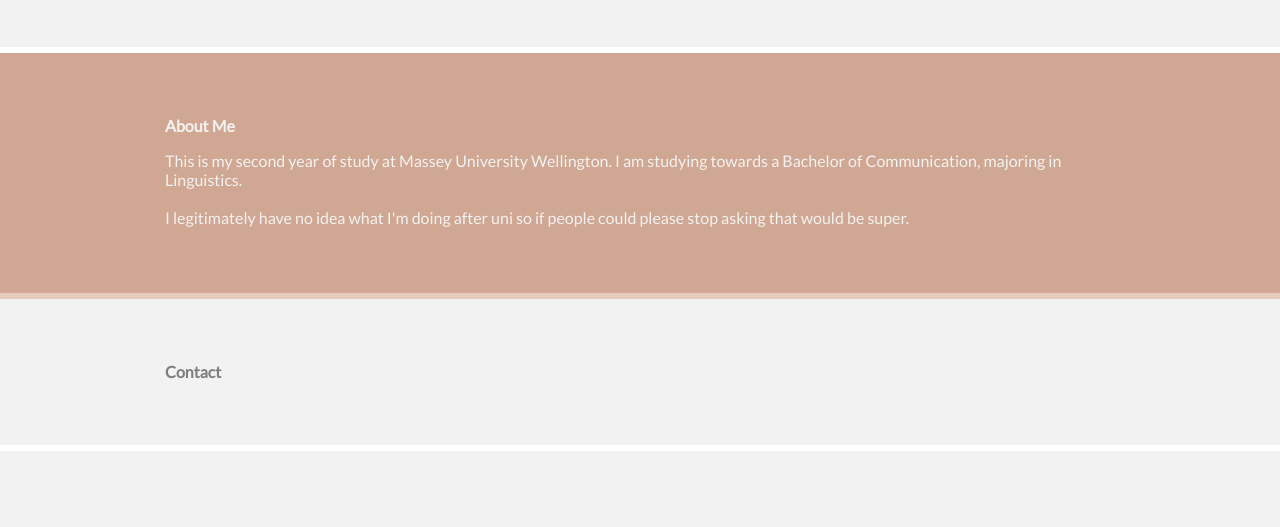
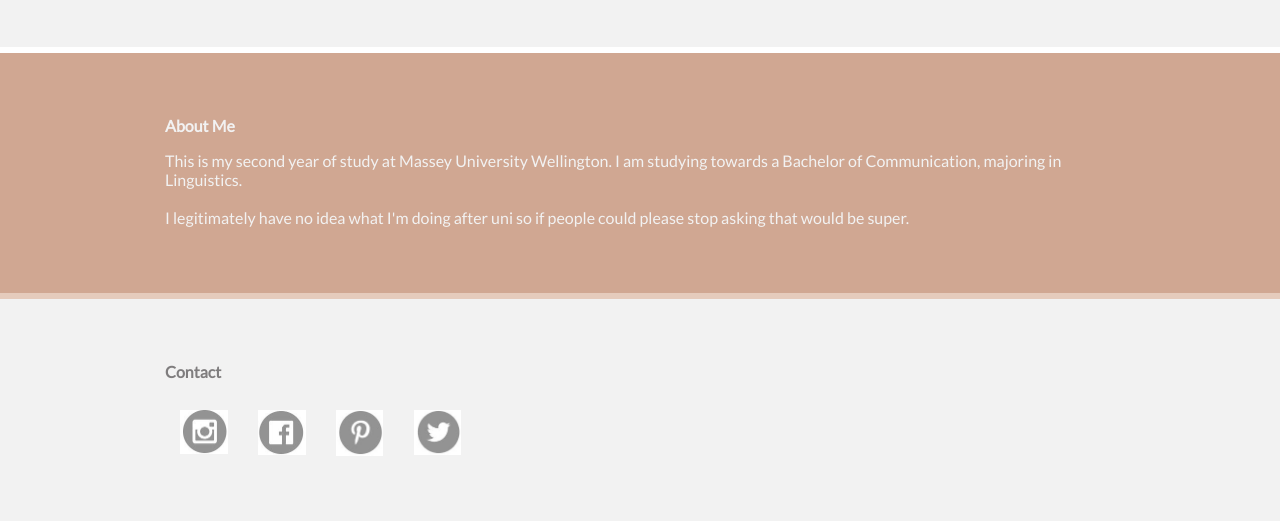
Before and after one commit to itssusiewake/assessment_one, a plain HTML site: page A1/index.html in a window 1280 px wide. Shown: the part 1118-1645 px from the top of the page. Before the commit the page ends 1569 px from the top, so only its background shows below. Drawn offline with Linux system fonts and the light colour scheme.

Commit message:
update website files

```diff
--- a/A1/index.html
+++ b/A1/index.html
@@ -100,6 +100,22 @@
     <a name="contact">
       <div class="contact_text">
         <h2>Contact</h2>
+          <div class="media">
+            <a href="https://www.instagram.com/susie.ruth/">
+              <img src="images/instagram.png" alt="Instagram">
+          </div>
+          <div class="media">
+            <a href="https://www.facebook.com/susie.ruth.wake">
+              <img src="images/facebook.png" alt="Facebook">
+          </div>
+          <div class="media">
+            <a href="https://nz.pinterest.com/susiewake/">
+              <img src="images/pinterest.png" alt="Pinterest">
+          </div>
+          <div class="media">
+            <a href="https://twitter.com/wakesusieup">
+              <img src="images/twitter.png" alt="Twitter">
+          </div>
       </div>
   </div>
 
--- a/A1/styles.css
+++ b/A1/styles.css
@@ -161,3 +161,17 @@ h2 {
   margin-left: auto;
   margin-right: auto;
 }
+
+.media {
+  background-color: #F2F2F2;
+  float: left;
+  padding: 1.6%;
+  width: 5%;
+  font-family: 'Lato', sans-serif;
+  color: #484E61;
+}
+
+.media img {
+  float: left;
+  width: 100%;
+}
```
Also changed, not shown: A1/images/facebook.png (added), A1/images/icons.png (added), A1/images/instagram.png (added), A1/images/pinterest.png (added), A1/images/twitter.png (added).
